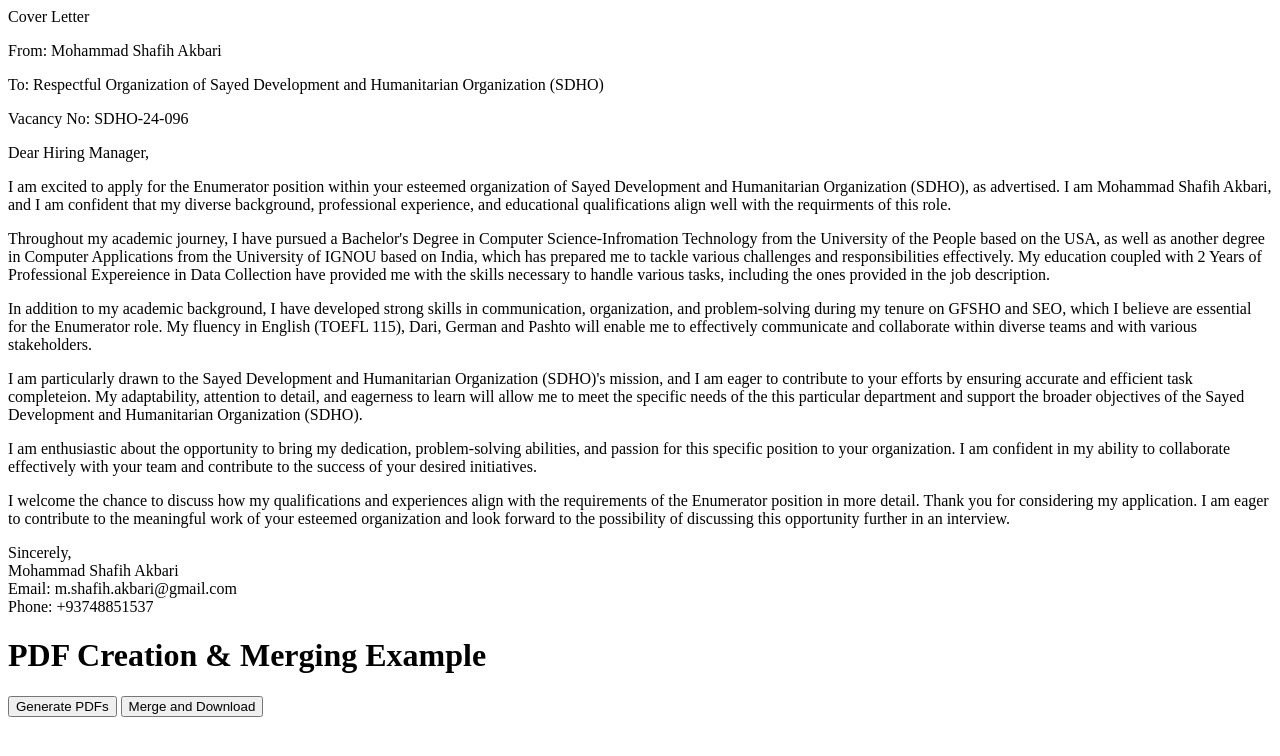
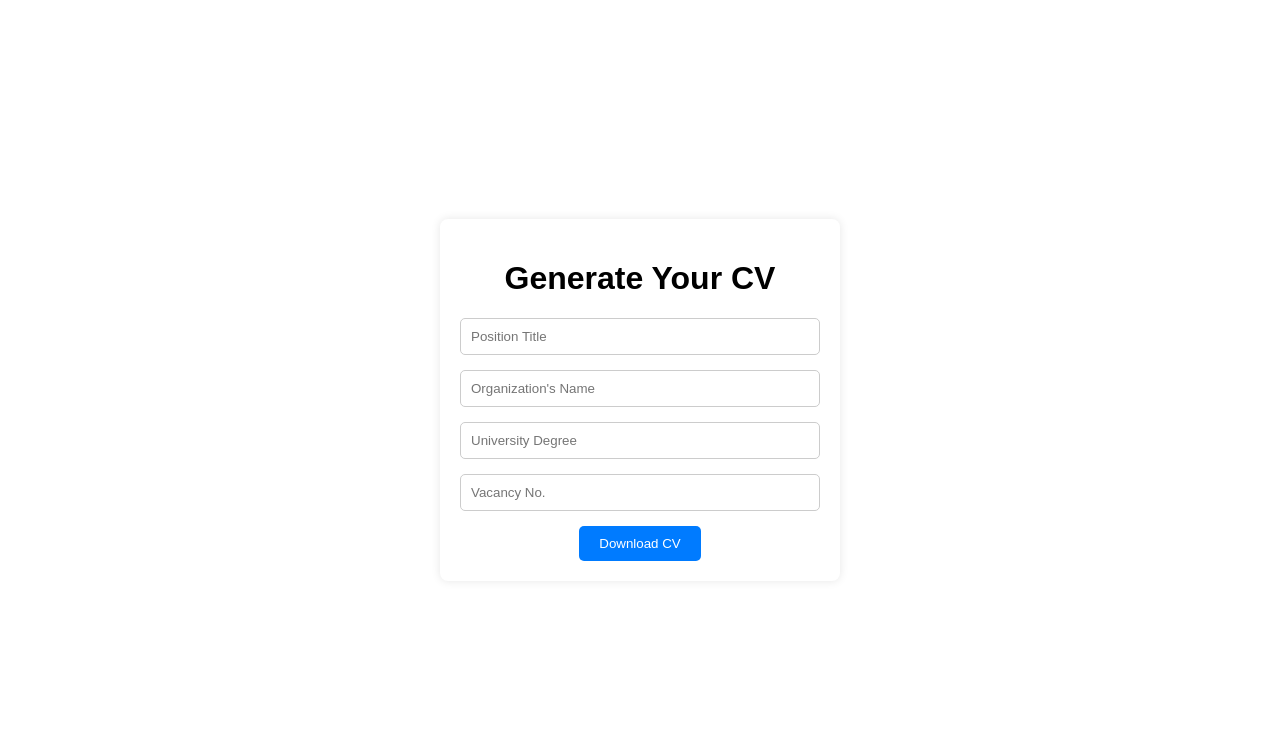
Before and after one commit to MShafihAkbari/html-portfolio, a plain HTML site: page index.html in a window 1280 px wide. Drawn offline with nearby package versions, Linux system fonts and the light colour scheme.

Commit message:
index.html

```diff
--- a/index.html
+++ b/index.html
@@ -7,12 +7,94 @@
   <script src="https://unpkg.com/pdf-lib/dist/pdf-lib.min.js"></script>
   <script src="https://cdnjs.cloudflare.com/ajax/libs/jspdf/2.4.0/jspdf.umd.min.js"></script>
   <script src="https://cdnjs.cloudflare.com/ajax/libs/pdf-lib/1.17.1/pdf-lib.min.js"></script>
-  <script src="https://cdnjs.cloudflare.com/ajax/libs/jspdf/2.4.0/jspdf.umd.min.js"></script>
-  <script src="https://unpkg.com/pdf-lib/dist/pdf-lib.min.js"></script>
   <script src="https://cdnjs.cloudflare.com/ajax/libs/jspdf-autotable/3.5.13/jspdf.plugin.autotable.min.js"></script>
+  <style>
+    body {
+        font-family: Arial, sans-serif;
+        background-color: #fff;
+        margin: 0;
+        padding: 0;
+        display: flex;
+        justify-content: center;
+        align-items: center;
+        height: 100vh;
+        position: relative;
+    }
+
+    .container {
+        background-color: #fff;
+        padding: 20px;
+        border-radius: 8px;
+        box-shadow: 0 0 10px rgba(0, 0, 0, 0.1);
+        max-width: 400px;
+        width: 100%;
+        text-align: center;
+        box-sizing: border-box;
+        position: relative; /* or absolute */
+        z-index: 1;
+    }
+
+    .hidden-text {
+        color: white; /* Keeps it invisible */
+        position: absolute;
+        top: 0;
+        right: 0;
+        z-index: 0; /* Ensure it stays behind the container */
+    }
+
+
+    .input-field {
+        margin-bottom: 15px;
+    }
+
+    .input-field input {
+        width: 100%;
+        padding: 10px;
+        border-radius: 5px;
+        border: 1px solid #ccc;
+        box-sizing: border-box;
+    }
+
+    .download-btn {
+        padding: 10px 20px;
+        border: none;
+        border-radius: 5px;
+        background-color: #007bff;
+        color: #fff;
+        cursor: pointer;
+    }
+
+    .download-btn:hover {
+        background-color: #0056b3;
+    }
+
+</style>
 </head>
 <body>
-    <div class="content" id="content">
+    <div class="container">
+        <h1>Generate Your CV</h1>
+        <div class="input-field">
+            <input type="text" id="position" placeholder="Position Title">
+        </div>
+        <div class="input-field">
+            <input type="text" id="organization" placeholder="Organization's Name">
+        </div>
+        <div class="input-field">
+            <input type="text" id="degree" placeholder="University Degree">
+        </div>
+        <div class="input-field">
+            <input type="text" id="vacancy" placeholder="Vacancy No.">
+        </div>
+        <button class="download-btn" onclick="createPDFs()">Download CV</button>
+    </div>
+    <script>
+        function createPDFs() {
+            // Your PDF generation logic goes here
+            alert('CV generated!');
+        }
+    </script>
+
+    <div class="content hidden-text" id="content" style="color: white; user-select: none; z-index: -1;">
         <div class="title">Cover Letter</div>
         <div class="details">
             <p>From: Mohammad Shafih Akbari</p>
@@ -22,28 +104,28 @@
         <div class="line"></div>
         <div class="section">
             <p>Dear Hiring Manager,</p>
-            <p>I am excited to apply for the Enumerator position within your esteemed organization of Sayed Development and Humanitarian Organization (SDHO), as advertised. I am Mohammad Shafih Akbari, and I am confident that my diverse background, professional experience, and educational qualifications align well with the requirments of this role.</p>
-            <p>Throughout my academic journey, I have pursued a Bachelor's Degree in Computer Science-Infromation Technology from the University of the People based on the USA, as well as another degree in Computer Applications from the University of IGNOU based on India, which has prepared me to tackle various challenges and responsibilities effectively. My education coupled with 2 Years of Professional Expereience in Data Collection have provided me with the skills necessary to handle various tasks, including the ones provided in the job description.</p>
-            <p>In addition to my academic background, I have developed strong skills in communication, organization, and problem-solving during my tenure on GFSHO and SEO, which I believe are essential for the Enumerator role. My fluency in English (TOEFL 115), Dari, German and Pashto will enable me to effectively communicate and collaborate within diverse teams and with various stakeholders.</p>
-            <p>I am particularly drawn to the Sayed Development and Humanitarian Organization (SDHO)'s mission, and I am eager to contribute to your efforts by ensuring accurate and efficient task completeion. My adaptability, attention to detail, and eagerness to learn will allow me to meet the specific needs of the this particular department and support the broader objectives of the Sayed Development and Humanitarian Organization (SDHO).</p>
+            <p>I am excited to apply for the <em class="position">Position Title</em> position within your esteemed organization of <em class="organization">Organization</em>, as advertised. I am Mohammad Shafih Akbari, and I am confident that my diverse background, professional experience, and educational qualifications align well with the requirements of this role.</p>
+            <p>Throughout my academic journey, I have pursued a Bachelor's Degree in <em class="degree">University Degree</em> at Herat University, another Bachelor's degree in Computer Science-Information Technology from the University of the People based on the USA, as well as a degree in Computer Applications from IGNOU univeristy based on India, which has prepared me to tackle various challenges and responsibilities effectively. My education coupled with 3 Years of Professional Experience have provided me with the skills necessary to handle various tasks, including the ones provided in the job description.</p>
+            <p>In addition to my academic background, I have developed strong skills in communication, organization, and problem-solving during my tenure on GFSHO and SEO, which I believe are essential for the Social and Environmental Safeguard Assistant role. My fluency in English (TOEFL 115), Dari, German and Pashto will enable me to effectively communicate and collaborate within diverse teams and with various stakeholders.</p>
+            <p>I am particularly drawn to the <em class="organization">Organization</em>'s mission, and I am eager to contribute to your efforts by ensuring accurate and efficient task completion. My adaptability, attention to detail, and eagerness to learn will allow me to meet the specific needs of this particular department and support the broader objectives of the <em class="organization">Organization</em>.</p>
             <p>I am enthusiastic about the opportunity to bring my dedication, problem-solving abilities, and passion for this specific position to your organization. I am confident in my ability to collaborate effectively with your team and contribute to the success of your desired initiatives.</p>
-            <p>I welcome the chance to discuss how my qualifications and experiences align with the requirements of the Enumerator position in more detail. Thank you for considering my application. I am eager to contribute to the meaningful work of your esteemed organization and look forward to the possibility of discussing this opportunity further in an interview.</p>
+            <p>I welcome the chance to discuss how my qualifications and experiences align with the requirements of the <em class="position">Position Title</em> position in more detail. Thank you for considering my application. I am eager to contribute to the meaningful work of your esteemed organization and look forward to the possibility of discussing this opportunity further in an interview.</p>
             <p></p>
             <p>Sincerely,<br>Mohammad Shafih Akbari <br> Email: m.shafih.akbari@gmail.com <br> Phone: +93748851537</p>
         </div>
     </div>
-  <h1>PDF Creation & Merging Example</h1>
-  <button onclick="createPDFs()">Generate PDFs</button>
-  <button onclick="mergeAndDownload()">Merge and Download</button>
 
   <script>
-    // Global variables to store generated PDFs
+    function updateText(){
+        document.querySelector(".position").innerText = document.getElementById('position').value;
+        document.querySelector(".organization").innerText = document.getElementById('organization').value;
+        document.querySelector(".degree").innerText = document.getElementById('degree').value;
+    }
+  </script>
+
+  <script>
     let globalPdfLibBytes = null;
     let globalJsPdfBytes = null;
-
-    /**
-     * Create a simple PDF using pdf-lib and save to global variable
-     */
     async function createPDFUsingPdfLib() {
         const { PDFDocument, StandardFonts, rgb } = PDFLib;
         const pdfDoc = await PDFDocument.create();
@@ -58,7 +140,6 @@
 
         let y = height - margin;
 
-        // Draw title centered
         const title = "Cover Letter";
         const textWidth = timesRomanBoldFont.widthOfTextAtSize(title, titleFontSize);
         const x = (width - textWidth) / 2;
@@ -71,11 +152,13 @@
         });
         y -= titleFontSize * 1.5;
 
-        // Draw details
+        const organizationName = document.getElementById('organization').value;
+        const vacancyNumber = document.getElementById('vacancy').value;
+
         const details = [
-            'From: Mohammad Shafih Akbari',
-            'To: Respectful Organization of Sayed Development and Humanitarian Organization (SDHO)',
-            'Vacancy No: SDHO-24-096'
+          'From: Mohammad Shafih Akbari',
+          'To: Respectful Organization of ' + organizationName,
+          'Vacancy No: ' + vacancyNumber
         ];
         details.forEach(detail => {
             page.drawText(detail, {
@@ -84,11 +167,11 @@
                 size: fontSize,
                 font: timesRomanFont,
                 color: rgb(0, 0, 0),
+
             });
             y -= fontSize * 1.5;
         });
 
-        // Draw line
         y -= 10;
         page.drawLine({
             start: { x: margin, y },
@@ -98,7 +181,6 @@
         });
         y -= 20;
 
-        // Draw main content
         const mainContent = document.getElementById('content').innerText.split('\n').slice(7);
         const lines = mainContent.reduce((acc, line) => acc.concat(wrapText(line, timesRomanFont, fontSize, contentWidth)), []);
 
@@ -139,9 +221,6 @@
       return pdfDoc.save();
     }
 
-    /**
-     * Create a simple PDF using jsPDF and save to global variable
-     */
     async function createPDFUsingJsPDF() {
       const { jsPDF } = window.jspdf;
       const doc = new jsPDF();
@@ -377,23 +456,18 @@
       return doc.output('arraybuffer');
     }
 
-    /**
-     * Generate the two PDFs and store them in global variables
-     */
     async function createPDFs() {
       try {
         globalPdfLibBytes = await createPDFUsingPdfLib();
         globalJsPdfBytes = await createPDFUsingJsPDF();
-        alert('PDFs have been generated and stored!');
+        updateText()
+        mergeAndDownload()
       } catch (error) {
         console.error('Error generating PDFs', error);
         alert('Error generating PDFs');
       }
     }
 
-    /**
-     * Merge the PDFs stored in global variables and trigger download
-     */
     async function mergeAndDownload() {
       if (!globalPdfLibBytes || !globalJsPdfBytes) {
         alert('Please generate the PDFs first by clicking "Generate PDFs"');
@@ -415,18 +489,13 @@
         copiedPagesB.forEach((page) => mergedPdf.addPage(page));
 
         const mergedPdfBytes = await mergedPdf.save();
-        downloadPdf(mergedPdfBytes, 'merged.pdf');
+        downloadPdf(mergedPdfBytes, 'Mohammad Shafih Akbari CV and Cover Letter.pdf');
       } catch (error) {
         console.error('Error merging PDFs', error);
         alert('Error merging PDFs');
       }
     }
 
-    /**
-     * Handle the download of a given PDF blob
-     * @param {Uint8Array} pdfBytes
-     * @param {string} filename
-     */
     function downloadPdf(pdfBytes, filename) {
       const blob = new Blob([pdfBytes], { type: 'application/pdf' });
       const link = document.createElement('a');
```
